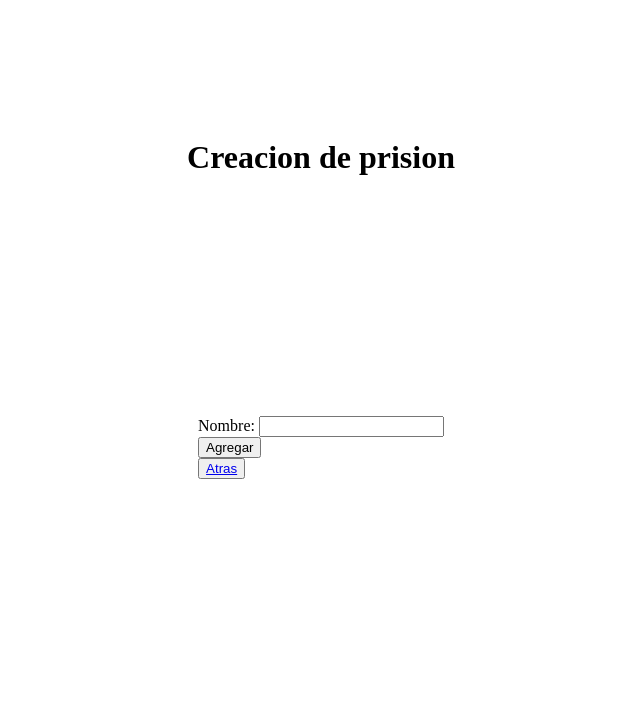
After one commit to BailoIgnacio/Pre-Entrega-3, a Django app: page /carcel/prision/create in a window 1280 px wide. The commit adds this page. Shown: the top 719 px of the page, without its empty margins (319-959 px from the left). Run offline with Django 5.2, Linux system fonts and the light colour scheme.

Commit message:
Secciones casi terminadas

```diff
--- a/proyecto/Carcel/admin.py
+++ b/proyecto/Carcel/admin.py
@@ -2,3 +2,4 @@ from django.contrib import admin
 from . import models
 
 admin.site.register(models.Presos)
+admin.site.register(models.Prision)
--- /dev/null
+++ b/proyecto/Carcel/forms.py
@@ -0,0 +1,23 @@
+from django import forms
+from django.core.exceptions import ValidationError
+from .models import Prision, Presos
+
+class PrisionForm(forms.ModelForm):
+    class Meta:
+        model = Prision
+        fields = "__all__"
+
+    def clean_nombre(self):
+        nombre: str = self.cleaned_data.get("nombre", "")
+        if not nombre.isalpha():
+            raise ValidationError("El nombre solo puede tener letras")
+
+        if len(nombre) < 3 or len(nombre) > 50:
+            raise ValidationError("El nombre debe tener un largo minimo de 3 letras y uno maximo de 50")
+
+        return nombre
+
+class PresosForm(forms.ModelForm):
+    class Meta:
+        model = Presos
+        fields = "__all__"
--- a/proyecto/Carcel/models.py
+++ b/proyecto/Carcel/models.py
@@ -26,3 +26,13 @@ class Policia(models.Model):
     class Meta:
         verbose_name = "Agregar preso"
         verbose_name_plural = "Agregar presos"
+
+class Prision(models.Model):
+    nombre = models.CharField(max_length=100, unique=True)
+
+    def __str__(self):
+        return self.nombre
+
+    class Meta:
+        verbose_name = "Agregar prision"
+        verbose_name_plural = "Agregar prisiones"
--- a/proyecto/Carcel/templates/Carcel/index.html
+++ b/proyecto/Carcel/templates/Carcel/index.html
@@ -7,6 +7,6 @@
 {% block main %}
     <button><a href="{% url 'policias:index' %}">Policías</a></button>
     <button><a href="{% url 'presos:preso' %}">Presos</a></button>
-    <button><a href="">Agregar prision</a></button>
+    <button><a href="{% url 'presos:prision' %}">Agregar prision</a></button>
     <button><a href="{% url 'core:index' %}">Salir</a></button>
 {% endblock main %}
--- a/proyecto/Carcel/templates/Carcel/preso.html
+++ b/proyecto/Carcel/templates/Carcel/preso.html
@@ -5,7 +5,7 @@
 {% endblock header %}
 
 {% block main %}
-    <button><a href="">Agregar preso</a></button>
-    <button><a href="">Listar presos</a></button>
+    <button><a href="{% url 'presos:presos_create' %}">Agregar preso</a></button>
+    <button><a href="{% url 'presos:presos_list' %}">Listar presos</a></button>
     <button><a href="{% url 'presos:index' %}">Atras</a></button>
 {% endblock main %}
--- /dev/null
+++ b/proyecto/Carcel/templates/Carcel/prision_create.html
@@ -0,0 +1,17 @@
+{% extends 'core/base.html' %}
+{% block header %}
+    Creacion de prision
+{% endblock header %}
+
+{% block main %}
+    <form method="post">
+        {% csrf_token %}
+        {{form}}
+        <button type="submit">
+            Agregar
+        </button>
+     </form>
+     <button>
+        <a href="{% url 'presos:index' %}">Atras</a>
+     </button>
+{% endblock main %}<form method="post"></form>
--- a/proyecto/Carcel/urls.py
+++ b/proyecto/Carcel/urls.py
@@ -5,7 +5,12 @@ from . import views
 app_name = "presos"
 
 urlpatterns = [
+    path("", views.index, name="index"),
+    path("presos/",views.preso, name="preso"),
     path("presos/list", views.presos_list, name="agregar_preso"),
-    path("", views.index, name="index"),
-    path("presos/",views.agregar_preso, name="preso")
+    path("prision",views.prision, name="prision"),
+    path("prision/create", views.prision_create, name="prision_create" ),
+    path("prision/list", views.prision_list, name="prision_list"),
+    path("presos/create", views.presos_create, name="presos_create"),
+    path("presos/list", views.presos_list, name="presos_list")
 ]
--- a/proyecto/Carcel/views.py
+++ b/proyecto/Carcel/views.py
@@ -1,5 +1,6 @@
-from django.shortcuts import render
-from .models import Presos, Policia
+from django.shortcuts import render, redirect
+from .models import Presos, Policia, Prision
+from .forms import PrisionForm, PresosForm
 
 def index(request):
     return render(request, "Carcel/index.html")
@@ -10,5 +11,42 @@ def presos_list(request):
     contexto = {"presos" : lista_presos}
     return render(request, "Carcel/presos_list.html", contexto)
 
-def agregar_preso(request):
+def preso(request):
     return render(request, "Carcel/preso.html")
+
+def prision(request):
+    return render(request, "Carcel/prision.html")
+
+def prision_create(request):
+    if request.method == "GET":
+        form = PrisionForm()
+
+    if request.method == "POST":
+        form = PrisionForm(request.POST)
+        if form.is_valid():
+            form.save()
+            return redirect("presos:prision_list")
+
+    return render(request, "Carcel/prision_create.html", {"form": form})
+
+def prision_list(request):
+    prisiones = Prision.objects.all()
+    contexto = {"prision": prisiones}
+    return render(request, "Carcel/prision_list.html", contexto)
+
+def presos_create(request):
+    if request.method == "GET":
+        formulario = PresosForm()
+        contexto = {"formulario": formulario}
+
+    if request.method == "POST":
+        formulario = PresosForm(request.POST)
+        if formulario.is_valid():
+            formulario.save()
+            return redirect("presos:presos_list")
+    return render(request,"Carcel/presos_create.html", contexto)
+
+def presos_list(request):
+    presos = Presos.objects.all()
+    contexto = {"presos": presos}
+    return render(request, "Carcel/prision_list.html", contexto)
```
Also changed, not shown: proyecto/Carcel/templates/Carcel/presos_create.html (added, +18 -0 lines), proyecto/Carcel/templates/Carcel/presos_list.html (added, +14 -0 lines), proyecto/Carcel/templates/Carcel/prision.html (added, +12 -0 lines), proyecto/Carcel/templates/Carcel/prision_list.html (added, +14 -0 lines), proyecto/Carcel/migrations/0003_prision.py (added), proyecto/policias/migrations/0002_alter_policia_options.py (added).
